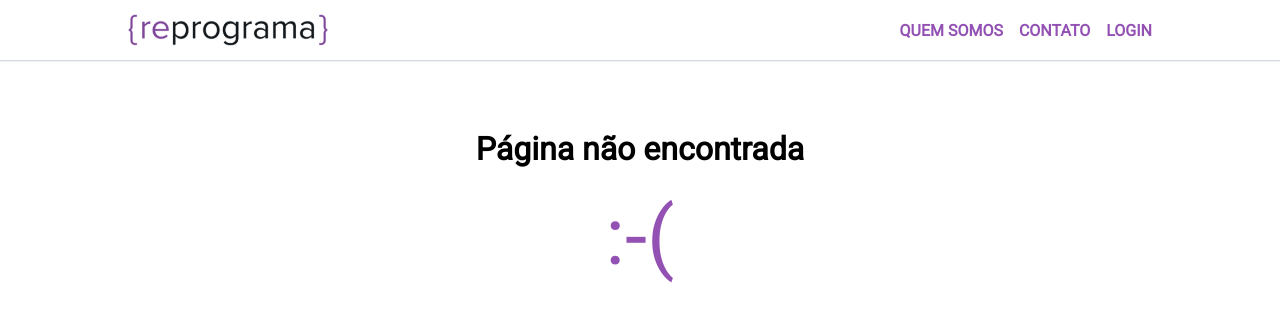
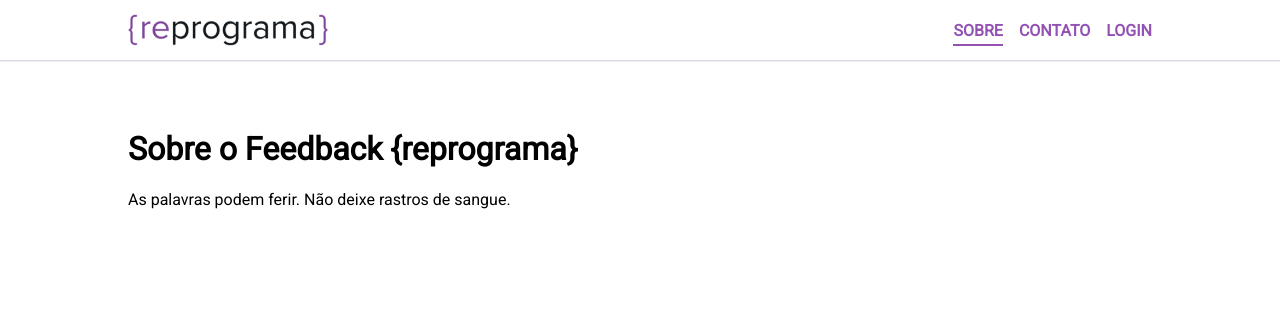
Before and after one commit to cintiafumi-frontend/react-feedback, a React (Create React App) app: page /sobre in a window 1280 px wide. Shown: the top 320 px of the page. Built offline with nearby package versions, Linux system fonts and the light colour scheme.

Commit message:
Sobre.js

```diff
--- a/src/App.js
+++ b/src/App.js
@@ -4,7 +4,7 @@
 import Login from './paginas/Login/Login'
 import Conta from './paginas/Conta/Conta'
 import Contato from './paginas/Contato/Contato'
-import QuemSomos from './paginas/QuemSomos/QuemSomos'
+import Sobre from './paginas/Sobre/Sobre'
 import NaoEncontrada from './paginas/NaoEncontrada/NaoEncontrada'
 import { Route, Switch, Redirect } from 'react-router-dom'
 import './App.css'
@@ -98,7 +98,7 @@
 
           <Route path="/conta" component={Conta} />
           <Route path="/contato" component={Contato} />
-          <Route path="/quem-somos" component={QuemSomos} />
+          <Route path="/sobre" component={Sobre} />
           <Route component={NaoEncontrada} />
         </Switch>
       </div>
--- a/src/componentes/Navbar/Menu/Menu.css
+++ b/src/componentes/Navbar/Menu/Menu.css
@@ -39,6 +39,7 @@
 
 .navbar-menu__opcoes--ativo {
     border-bottom: 2px solid white;
+    outline: 0;
 }
 
 .navbar-menu__opcoes li + li {
--- a/src/componentes/Navbar/Menu/Menu.js
+++ b/src/componentes/Navbar/Menu/Menu.js
@@ -56,11 +56,11 @@
                 <ul className={classesDasOpcoes}>
                     <li>
                         <NavLink
-                            to="/quem-somos"
+                            to="/sobre"
                             activeClassName="navbar-menu__opcoes--ativo"
                             onClick={this.handleOpcaoClick}
                         >
-                            Quem somos
+                            Sobre
                         </NavLink>
                     </li>
                     <li>
--- a/src/componentes/Navbar/Navbar.css
+++ b/src/componentes/Navbar/Navbar.css
@@ -10,6 +10,10 @@
     box-shadow: 0 1px 1px 0 #f0f1f4;
 }
 
+.navbar a {
+    outline: none;
+}
+
 .navbar__logo {
     display: block;
     width: 200px;
--- a/src/paginas/Home/Home.css
+++ b/src/paginas/Home/Home.css
@@ -1,9 +1,6 @@
 .home {
     min-height: calc(100vh - 60px);
     padding: 1.5rem 1rem 0;
-    background-image: url('./alunas.png');
-    background-repeat: no-repeat;
-    background-size: cover;
 }
 
 .home__loading {
--- a/src/paginas/QuemSomos/QuemSomos.js
+++ /dev/null
@@ -1,18 +0,0 @@
-import React from 'react'
-import './QuemSomos.css'
-
-
-function QuemSomos(props) {
-    return (
-        <div className="quem-somos">
-            <h1>Quem somos</h1>
-
-            <p>
-                Lorem ipsum dolor sit amet, consectetur adipiscing elit, sed do eiusmod tempor
-                incididunt ut labore et dolore magna aliqua.
-            </p>
-        </div>
-    )
-}
-
-export default QuemSomos
--- a/src/paginas/QuemSomos/QuemSomos.css
+++ b/src/paginas/Sobre/Sobre.css
@@ -1,9 +1,9 @@
-.quem-somos {
+.sobre {
     padding: 3rem 1rem 0;
 }
 
 @media (min-width: 992px) {
-    .quem-somos {
+    .sobre {
         padding-left: 10%;
         padding-right: 10%;
     }
--- /dev/null
+++ b/src/paginas/Sobre/Sobre.js
@@ -0,0 +1,17 @@
+import React from 'react'
+import './Sobre.css'
+
+
+function Sobre(props) {
+    return (
+        <div className="sobre">
+            <h1>Sobre o Feedback <span>{"{"}re</span>programa{"}"}</h1>
+
+            <p>
+                As palavras podem ferir. Não deixe rastros de sangue.
+            </p>
+        </div>
+    )
+}
+
+export default Sobre
```
Also changed, not shown: src/paginas/Home/alunas.png (deleted), 1 other file (tests, documents, lock files or other folders).
